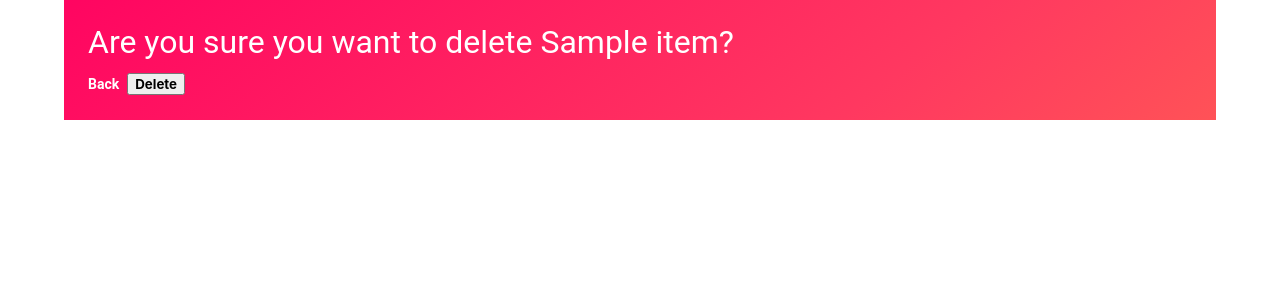
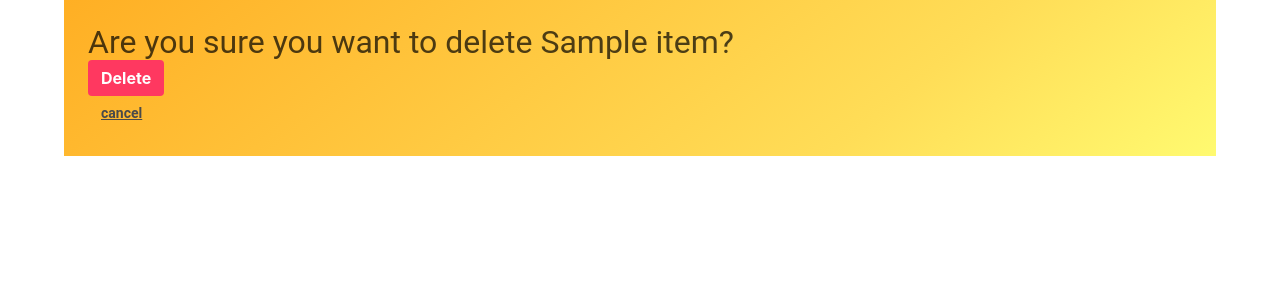
Before and after one commit to austintalbot/catalog, a Flask app: page /categories/1/item/1/delete in a window 1280 px wide. Shown: the part 140-440 px from the top of the page. Run offline with Flask 2, Linux system fonts and the light colour scheme; the visitor is signed in with stand-in values (Sample User, id 1); tables that the repository leaves empty hold one stand-in row (values such as "Sample post"); parts of the project's set-up code (start-up, migrations or seed data) failed here and were passed over; some libraries are stand-ins or nearby versions.

Commit message:
more button cleanup and styling.

```diff
--- a/Templates/delete_catalog_item.html
+++ b/Templates/delete_catalog_item.html
@@ -3,18 +3,17 @@
 {% include "header.html" %}
 
 
-
-
-<section class="hero is-small is-danger is-bold">
+<section class="hero is-small is-warning is-bold">
     <div class="hero-body">
         <div class="container">
             <h1 class="title">
                 <form action="#" method="post">
                     <h5>Are you sure you want to delete {{CatalogItem.name}}?</h5>
-                    <a href="{{url_for('showCatalogItem', category_id = CatalogItem.category_id ,catalog_item_id = CatalogItem.id )}}"
-                        class="btn">Back</a>
-                    <input type="submit" value="Delete">
+                    <button type="submit" class="button is-danger " id="submit" type="submit">Delete</button>
                 </form>
+                <button class="button is-text">
+                    <a href="{{url_for('showCatalogItem', category_id = CatalogItem.category_id ,catalog_item_id = CatalogItem.id )}}">cancel</a>
+                </button>
             </h1>
 
         </div>
--- a/Templates/edit_catalog_item.html
+++ b/Templates/edit_catalog_item.html
@@ -58,17 +58,16 @@
                 </div>
             </div>
 
-            <div class="field is-grouped">
+
             <!-- submit button -->
             <div class="control">
                 <button class="button is-link">Update</button>
             </div>
+        </form>
         <!-- Cancel button -->
         <div class="control">
             <button class="button is-text"><a href="{{ url_for('showCatalog')}}">Cancel</a></button>
         </div>
     </div>
-        </form>
-    </div>
 </div>
 {% endblock %}
```
Also changed, not shown: Templates/delete_category.html (+8 -8 lines). Lines whose indentation alone changed are shown as unchanged.
